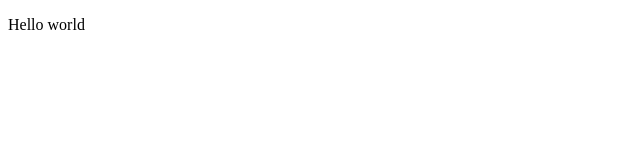
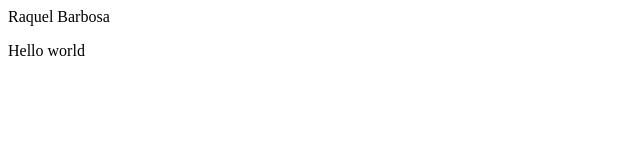
Before and after one commit to raqbar/wdd-230, a plain HTML site: page index.html in a window 1280 px wide. Shown: the whole page, without its empty margins (0-640 px from the left). Drawn offline with Linux system fonts and the light colour scheme.

Commit message:
Initial Commit

```diff
--- a/index.html
+++ b/index.html
@@ -7,6 +7,7 @@
     <title>Document</title>
 </head>
 <body>
+    <header>Raquel Barbosa</header>
     <p>Hello world</p>
 </body>
 </html>
```
